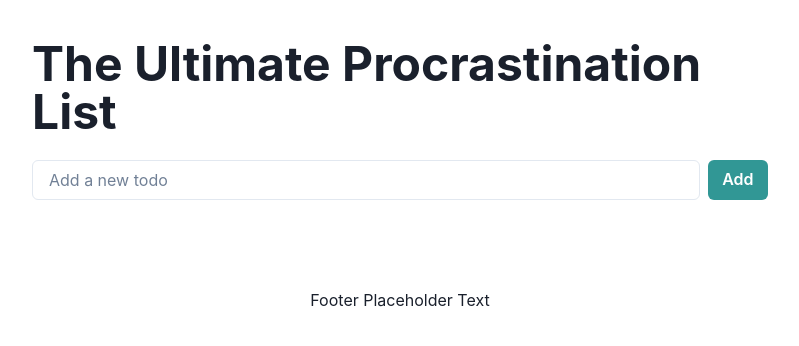
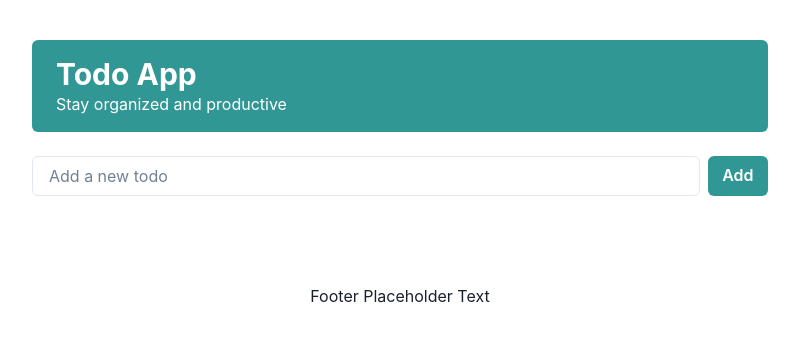
Before and after one commit to GPT-Engineer-App-Dev/errand-emperor, a React (Vite) app: page / in a window 1280 px wide. Shown: the top 346 px of the page, without its empty margins (240-1039 px from the left). Built offline with nearby package versions, Linux system fonts and the light colour scheme.

Commit message:
Add a header to the todo app with the app's title and a subtitle.

```diff
--- a/src/pages/Index.jsx
+++ b/src/pages/Index.jsx
@@ -42,9 +42,12 @@ const Index = () => {
   return (
     <Container maxW="container.md" py={10}>
       <VStack spacing={6}>
-        <Heading as="h1" size="2xl">
-          The Ultimate Procrastination List
-        </Heading>
+        <Box as="header" width="100%" bg="teal.500" color="white" py={4} px={6} borderRadius="md">
+          <Heading as="h1" size="lg">
+            Todo App
+          </Heading>
+          <Text fontSize="md">Stay organized and productive</Text>
+        </Box>
         <HStack width="100%">
           <Input
             placeholder="Add a new todo"
```
